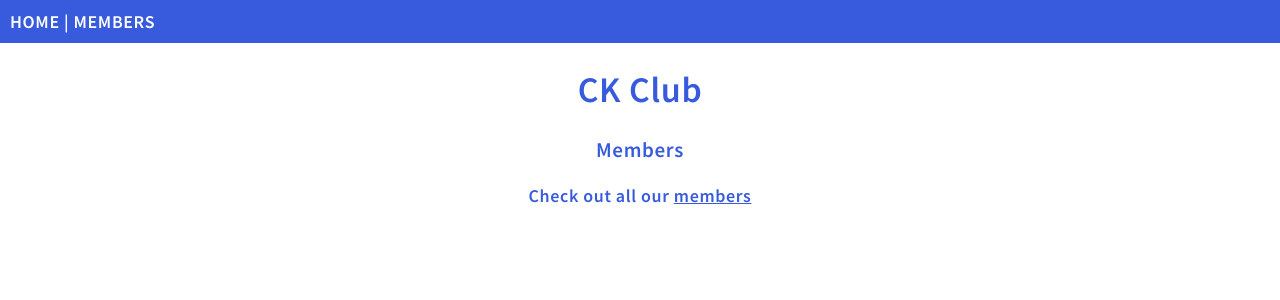
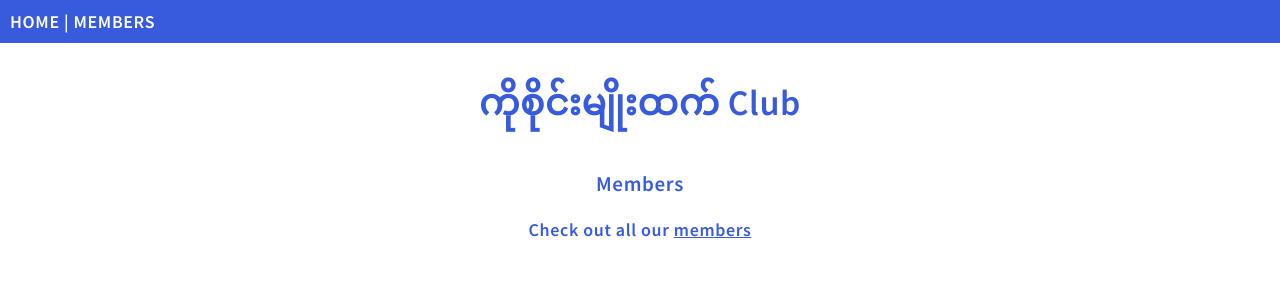
Before and after one commit to kominhtet/django-webapp, a Django app: page / in a window 1280 px wide. Shown: the top 300 px of the page. Run offline with Django 4.2, Linux system fonts and the light colour scheme.

Commit message:
update name

```diff
--- a/members/templates/main.html
+++ b/members/templates/main.html
@@ -14,7 +14,7 @@
 
 {% block content %}
   <div class="main">
-    <h1>CK Club</h1>
+    <h1>ကိုစိုင်းမျိုးထက် Club</h1>
 
     <h3>Members</h3>
 
```
